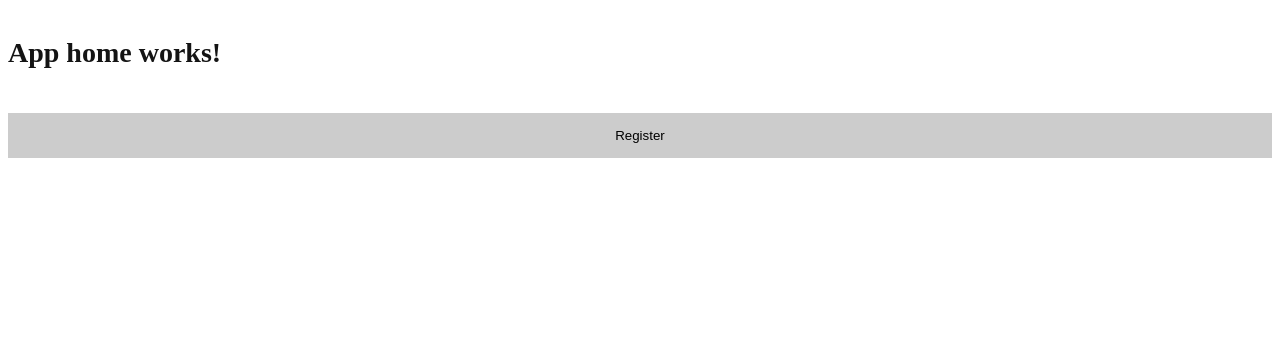
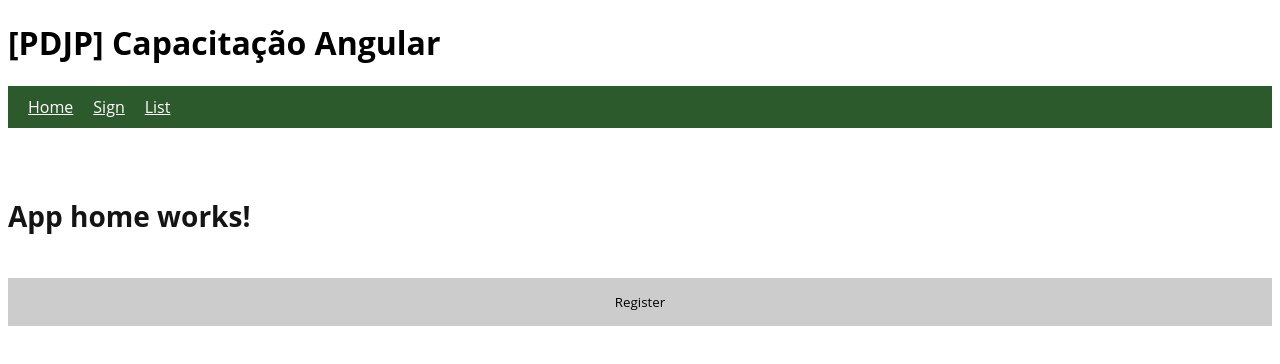
Before and after one commit to imarinheiro/capangular, an Angular app: page / in a window 1280 px wide. Shown: the top 364 px of the page. Built offline with nearby package versions, Linux system fonts and the light colour scheme.

Commit message:
day 1 + menu

```diff
--- a/src/app/app.component.css
+++ b/src/app/app.component.css
@@ -3,11 +3,11 @@
 body {
   margin: 0;
   padding: 0;
-  font-family: "Open Sans", sans-serif;
 }
 
 * {
   box-sizing: border-box;
+  font-family: "Open Sans", sans-serif;
 }
 
 .content {
@@ -19,7 +19,7 @@ body {
 
 nav {
   padding: 10px;
-  background-color: rgb(245, 137, 66);
+  background-color: rgb(45, 90, 45);
   width: 100%;
   margin-bottom: 40px;
 }
--- a/src/app/app.component.html
+++ b/src/app/app.component.html
@@ -1 +1,10 @@
-<router-outlet></router-outlet>
+<div>
+  <h1>{{title}}</h1>
+  <nav>
+    <a routerLink="/">Home</a>
+    <a routerLink="/sign">Sign</a>
+    <a routerLink="/list">List</a>
+  </nav>
+  <router-outlet></router-outlet>
+  <router-outlet></router-outlet>
+</div>
```
